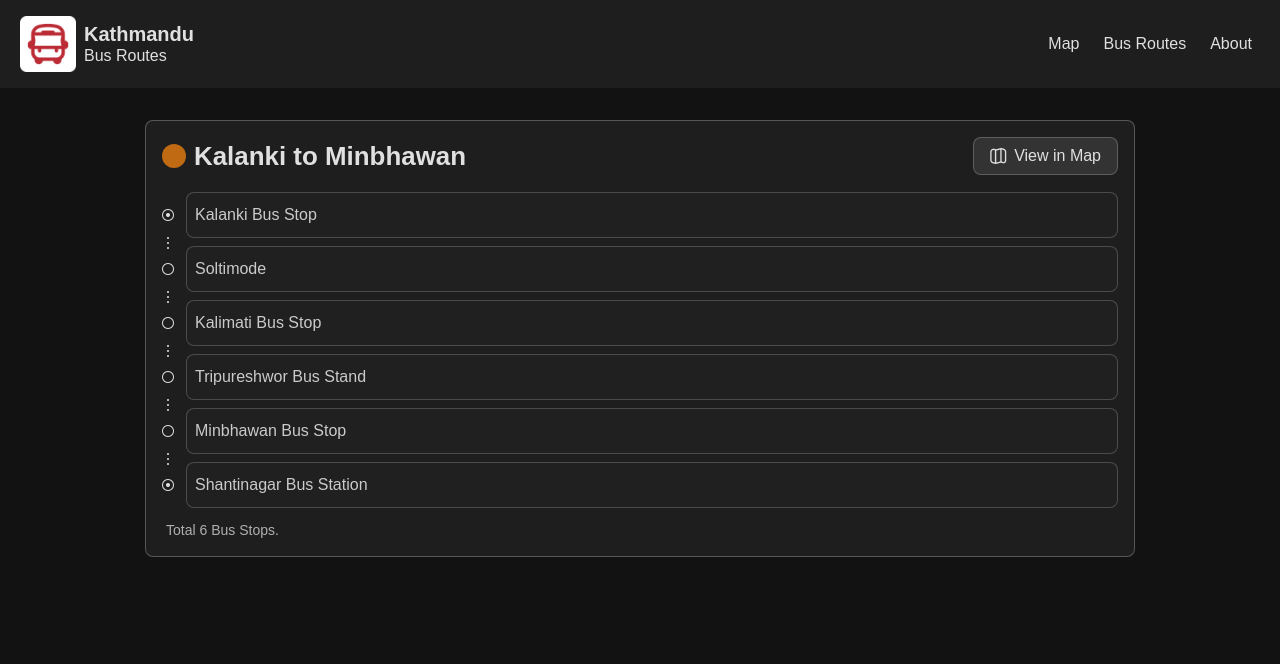
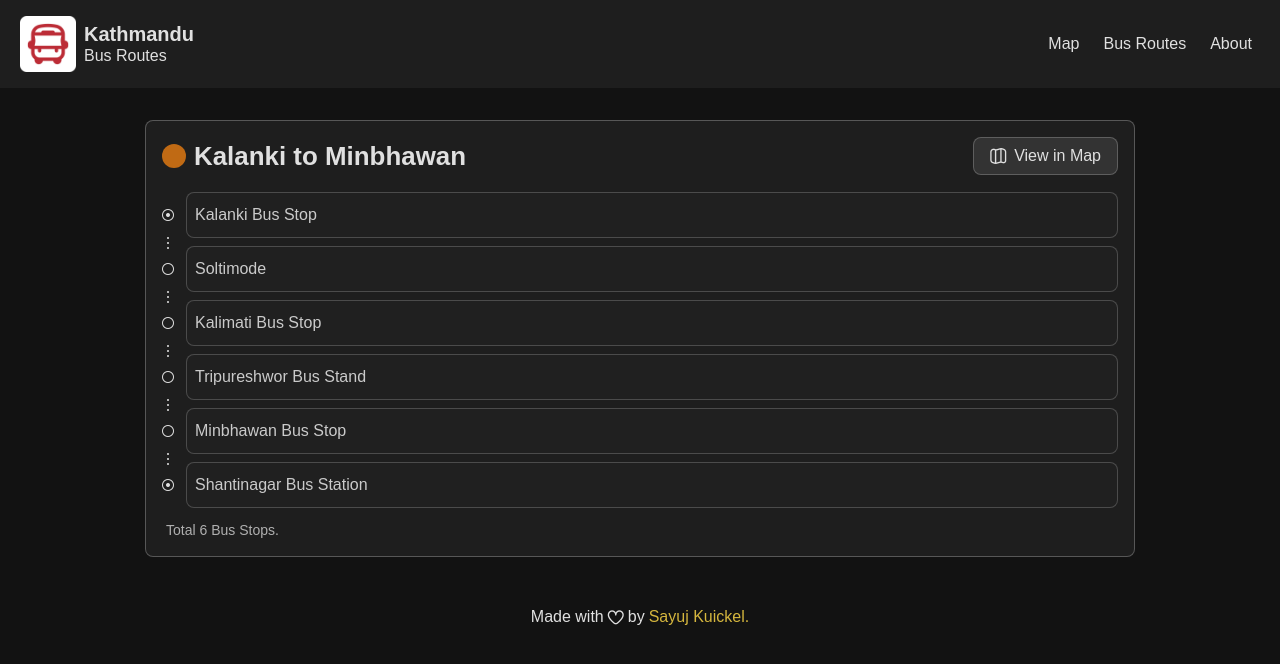
Before and after one commit to SayujKuickel/kathmandu-bus-routes, a React (Vite) app: page /bus/kalanki-to-minbhawan in a window 1280 px wide. Shown: the top 664 px of the page. Built offline with nearby package versions, Linux system fonts and the light colour scheme.

Commit message:
Added footer and attributions

```diff
--- /dev/null
+++ b/src/components/global/Footer.jsx
@@ -0,0 +1,24 @@
+import React from "react";
+
+const Footer = () => {
+  return (
+    <footer className="py-4">
+      <div className="container mx-auto px-5">
+        <p className="flex items-center gap-1 text-center mx-auto w-fit">
+          <span>Made with</span>
+          <i class="fi fi-rr-heart flex"></i>
+          by
+          <a
+            target="_blank"
+            href="https://sayuj.com.np"
+            className="text-accent"
+          >
+            Sayuj Kuickel.
+          </a>
+        </p>
+      </div>
+    </footer>
+  );
+};
+
+export default Footer;
--- a/src/constants/mapTileOptions.js
+++ b/src/constants/mapTileOptions.js
@@ -6,14 +6,14 @@ export const mapTileOptions = {
     name: "Openstreetmap",
     mapTypeLabel: "Detailed",
     url: "https://{s}.tile.openstreetmap.org/{z}/{x}/{y}.png",
-    attribution: `'&copy; <a href="https://www.openstreetmap.org/copyright">OpenStreetMap</a>'`,
+    attribution: `&copy; <a href="https://www.openstreetmap.org/copyright">OpenStreetMap</a> | ♡ <a href="https://sayuj.com.np">Sayuj Kuickel</a>`,
     icon: "/assets/layerMaps/openstreetmap.jpg",
   },
   "carto-light": {
     id: "carto-light",
     name: "Carto Light",
     mapTypeLabel: "Light Minimal",
-    attribution: '&copy; <a href="https://carto.com/attributions">CARTO</a>',
+    attribution: `&copy; <a href="https://carto.com/attributions">CARTO</a> | ♡ <a href="https://sayuj.com.np">Sayuj Kuickel</a>`,
     url: "https://{s}.basemaps.cartocdn.com/light_all/{z}/{x}/{y}.png",
     icon: "/assets/layerMaps/carto-light.jpg",
   },
@@ -21,7 +21,7 @@ export const mapTileOptions = {
     id: "carto-dark",
     name: "Carto Dark",
     mapTypeLabel: "Dark Minimal",
-    attribution: '&copy; <a href="https://carto.com/attributions">CARTO</a>',
+    attribution: `&copy; <a href="https://carto.com/attributions">CARTO</a> | ♡ <a href="https://sayuj.com.np">Sayuj Kuickel</a>`,
     url: "https://{s}.basemaps.cartocdn.com/dark_all/{z}/{x}/{y}.png",
     icon: "/assets/layerMaps/carto-dark.jpg",
   },
--- a/src/pages/bus/ViewAllBusRoutes.jsx
+++ b/src/pages/bus/ViewAllBusRoutes.jsx
@@ -3,13 +3,14 @@ import ViewBusStops from "@/components/bus/ViewBusStops";
 import { busRoutes } from "@/data/busRoutes";
 import Button from "@/components/ui/Button";
 import { Link } from "react-router-dom";
+import Footer from "@/components/global/Footer";
 
 const ViewAllBusRoutes = () => {
   return (
     <main className="bg-background text-text min-h-screen">
       <Header />
 
-      <div className="container-small mx-auto px-5 pt-8 pb-32">
+      <div className="container-small mx-auto px-5 my-8">
         <h1 className="heading-1 font-bold mb-4">All Bus Routes</h1>
 
         <ul className="space-y-4">
@@ -58,6 +59,8 @@ const ViewAllBusRoutes = () => {
           })}
         </ul>
       </div>
+
+      <Footer />
     </main>
   );
 };
--- a/src/pages/bus/ViewBusRoute.jsx
+++ b/src/pages/bus/ViewBusRoute.jsx
@@ -1,9 +1,10 @@
-import ViewBusStops from "../../components/bus/ViewBusStops";
-import Button from "../../components/ui/Button";
-import { Header } from "../../components/global/Header";
+import ViewBusStops from "@/components/bus/ViewBusStops";
+import Button from "@/components/ui/Button";
+import { Header } from "@/components/global/Header";
 import { Link, useParams } from "react-router-dom";
-import { busRoutes } from "../../data/busRoutes";
+import { busRoutes } from "@/data/busRoutes";
 import { useEffect, useState } from "react";
+import Footer from "@/components/global/Footer";
 
 const ViewBusRoute = () => {
   const { id } = useParams();
@@ -26,7 +27,7 @@ const ViewBusRoute = () => {
       <Header />
 
       {route ? (
-        <section className="container-small mx-auto px-5 pt-8 pb-32">
+        <section className="container-small mx-auto px-5 my-8">
           <div className="p-4 bg-surface rounded-lg  border border-on-primary/25">
             <div className="flex flex-col md:flex-row md:items-center justify-between gap-2 mb-4">
               <h3 className="heading-3 font-semibold flex items-center">
@@ -69,6 +70,8 @@ const ViewBusRoute = () => {
           </Link>
         </div>
       )}
+
+      <Footer />
     </main>
   );
 };
```
